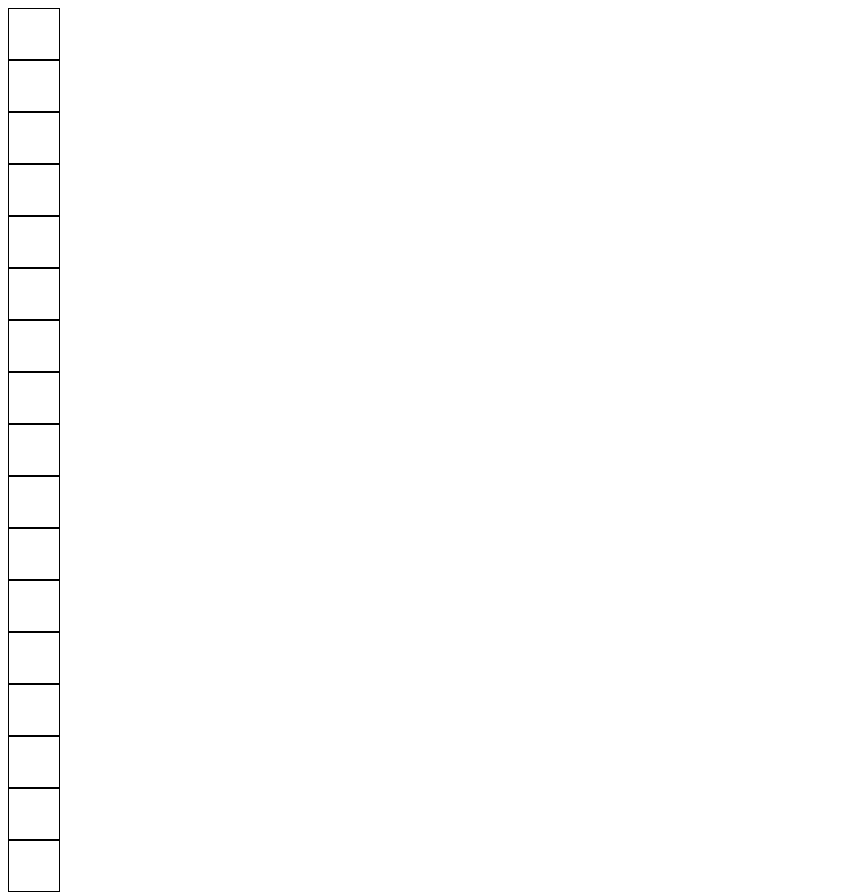
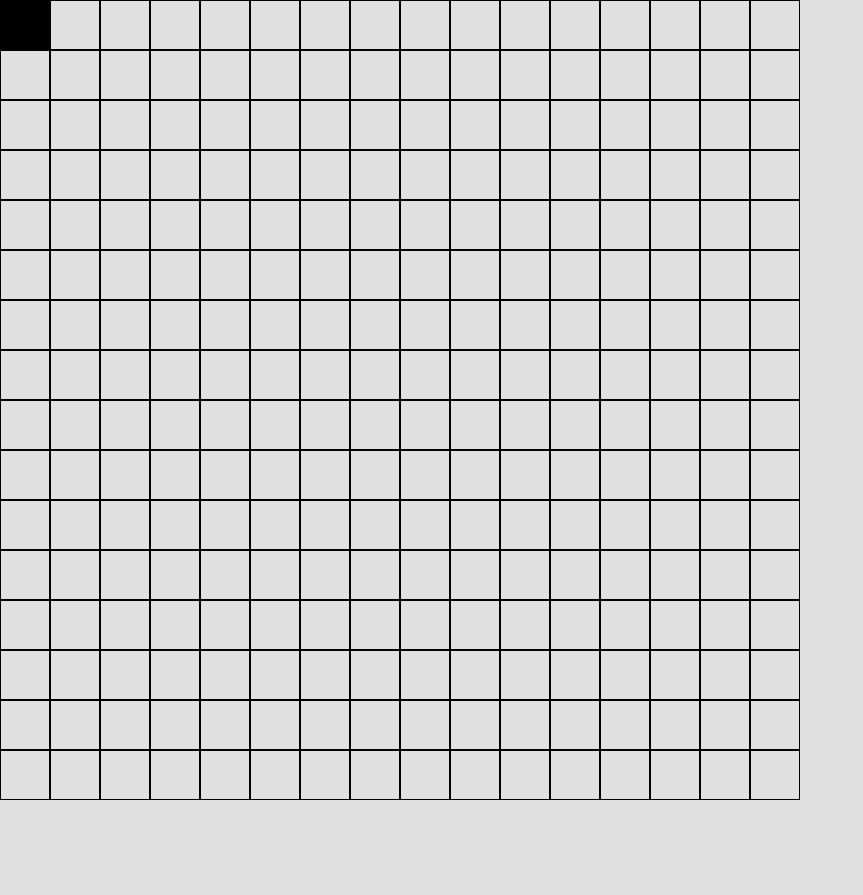
Before and after one commit to hakanyalniz/Etch-a-Sketch, a plain HTML site: page index.html in a window 1280 px wide. Shown: the whole page, without its empty margins (0-863 px from the left). After the commit the page ends 800 px from the top, so only its background shows below. Drawn offline with Linux system fonts and the light colour scheme; a web font is replaced by a local one.

Commit message:
Made use of element.children to get list of all children, then looped over them and added event listeners to each, which when activated turns the background black

```diff
--- a/index.html
+++ b/index.html
@@ -7,6 +7,10 @@
     <title>Etch A Sketch</title>
 
     <link rel="stylesheet" href="./styles/style.css">
+
+    <style>
+        @import url('https://fonts.googleapis.com/css2?family=REM&display=swap');
+    </style>
 </head>
 
 <body>
--- a/scripts/script.js
+++ b/scripts/script.js
@@ -1,11 +1,25 @@
 const canvasContainer = document.getElementById("canvas-container");
 
 function createDiv(gridSize) {
-  for (let i = 0; i <= gridSize; i++) {
-    let newDiv = document.createElement("div");
+  for (let i = 0; i < gridSize; i++) {
+    for (let x = 0; x < gridSize; x++) {
+      let newDiv = document.createElement("div");
 
-    canvasContainer.append(newDiv);
+      canvasContainer.append(newDiv);
+    }
   }
 }
 
+function canvasWrite(event) {
+  console.log(event.currentTarget);
+
+  event.currentTarget.style.backgroundColor = "black";
+}
+
 createDiv(16);
+
+for (const child of canvasContainer.children) {
+  child.addEventListener("mouseover", (event) => {
+    canvasWrite(event);
+  });
+}
--- a/styles/style.css
+++ b/styles/style.css
@@ -1,5 +1,26 @@
+* {
+  box-sizing: border-box;
+}
+
+body {
+  background-color: rgb(224, 224, 224);
+  font-family: "REM", sans-serif;
+  margin: 0;
+  padding: 0;
+}
+
+#canvas-container {
+  display: flex;
+  flex-wrap: wrap;
+  width: 800px;
+}
+
 #canvas-container div {
   border: 1px solid;
   width: 50px;
   height: 50px;
 }
+
+#canvas-container div:hover {
+  background-color: black;
+}
```
